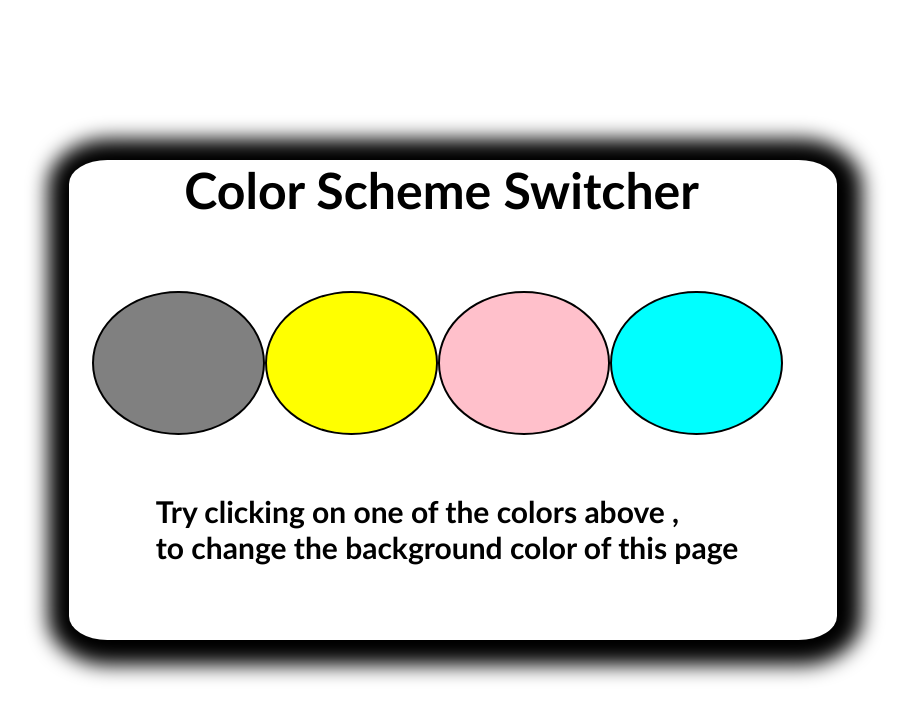
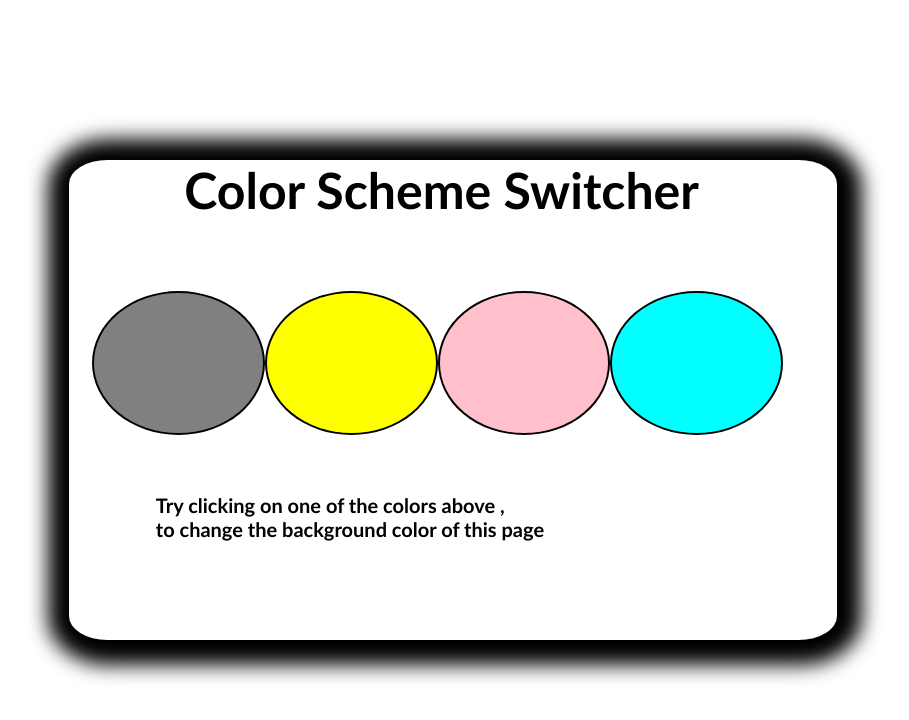
Before and after one commit to VARSHA-MALVIYA/color-scheme-switcher, a plain HTML site: page index.html in a window 1280 px wide. Shown: the whole page, without its empty margins (187-1096 px from the left). Drawn offline with Linux system fonts and the light colour scheme.

Commit message:
Update style.css

```diff
--- a/style.css
+++ b/style.css
@@ -74,9 +74,9 @@ html,body{
 
 
 #footer{
-    font-size: 30px;
+    font-size: 20px;
     margin-left: 10%;
-    margin-bottom: 10px;
+    margin-bottom: 10%;
     padding: 10px;
 }
 
```
